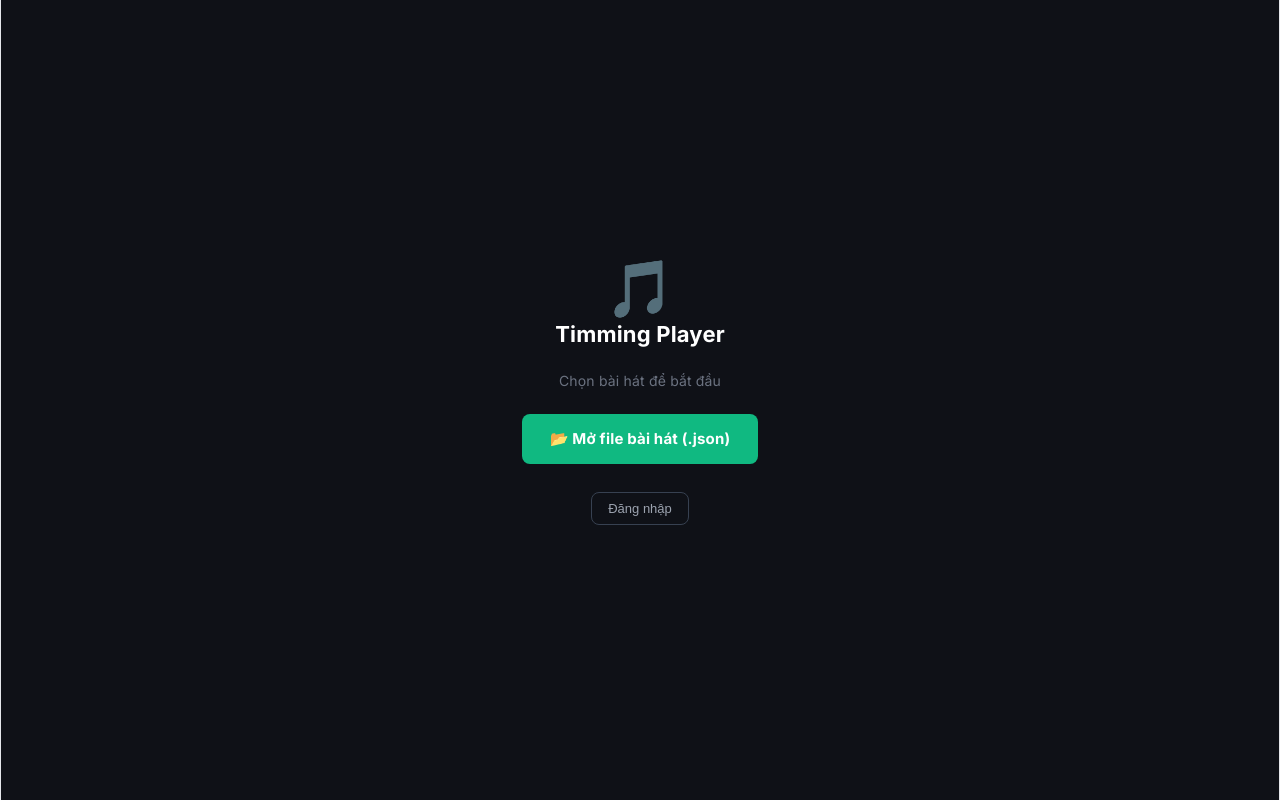
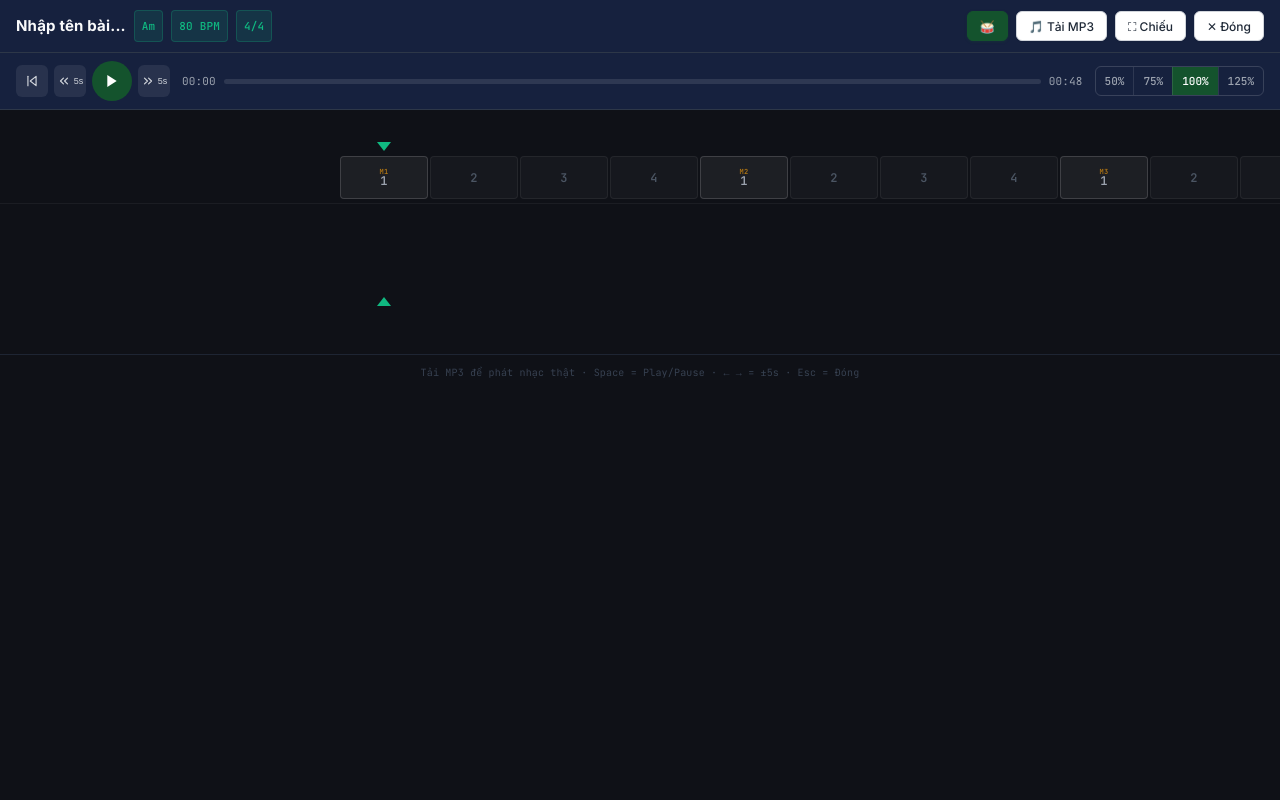
Before and after one commit to vananhaudio/cs-rhythm-editor, a React (Vite) app: page / in a window 1280 px wide. Built offline with nearby package versions, Linux system fonts and the light colour scheme.

Commit message:
feat: direct player no splash screen

```diff
--- a/src/PlayerView.tsx
+++ b/src/PlayerView.tsx
@@ -287,31 +287,7 @@ function WaveformSync({ audioBuffer, duration, calib, onCalibChange, currentTime
 
 // ── Main PlayerView ──
 export function PlayerView({ song, onClose, onUpdateTitle, onImportSong, extraActions }: { song: RhythmSong; onClose: () => void; onUpdateTitle?: (title: string) => void; onImportSong?: (song: RhythmSong) => void; extraActions?: React.ReactNode }) {
-  // Nếu bài trống → hiện màn hình chọn bài
-  const isEmpty = song.lyrics.length === 0 && song.chords.length === 0 && !song.title
-  if (isEmpty) return (
-    <div style={{ minHeight: '100vh', display: 'flex', alignItems: 'center', justifyContent: 'center', background: '#0F1117', color: '#fff', flexDirection: 'column', gap: 20 }}>
-      <div style={{ fontSize: 56 }}>🎵</div>
-      <div style={{ fontSize: 22, fontWeight: 800 }}>Timming Player</div>
-      <div style={{ color: '#6B7280', fontSize: 14 }}>Chọn bài hát để bắt đầu</div>
-      <label style={{ padding: '12px 28px', background: '#10B981', borderRadius: 8, cursor: 'pointer', fontWeight: 700, fontSize: 15 }}>
-        📂 Mở file bài hát (.json)
-        <input type="file" accept=".json" style={{ display: 'none' }} onChange={e => {
-          const file = e.target.files?.[0]
-          if (!file) return
-          const reader = new FileReader()
-          reader.onload = ev => {
-            try {
-              const s = JSON.parse(ev.target?.result as string)
-              if (onImportSong) onImportSong(s)
-            } catch {}
-          }
-          reader.readAsText(file)
-        }} />
-      </label>
-      {extraActions}
-    </div>
-  );
+
   const [isPlaying, setIsPlaying] = useState(false);
   const [editingTitle, setEditingTitle] = useState(false);
   const [localTitle, setLocalTitle] = useState(song.title || '');
```
